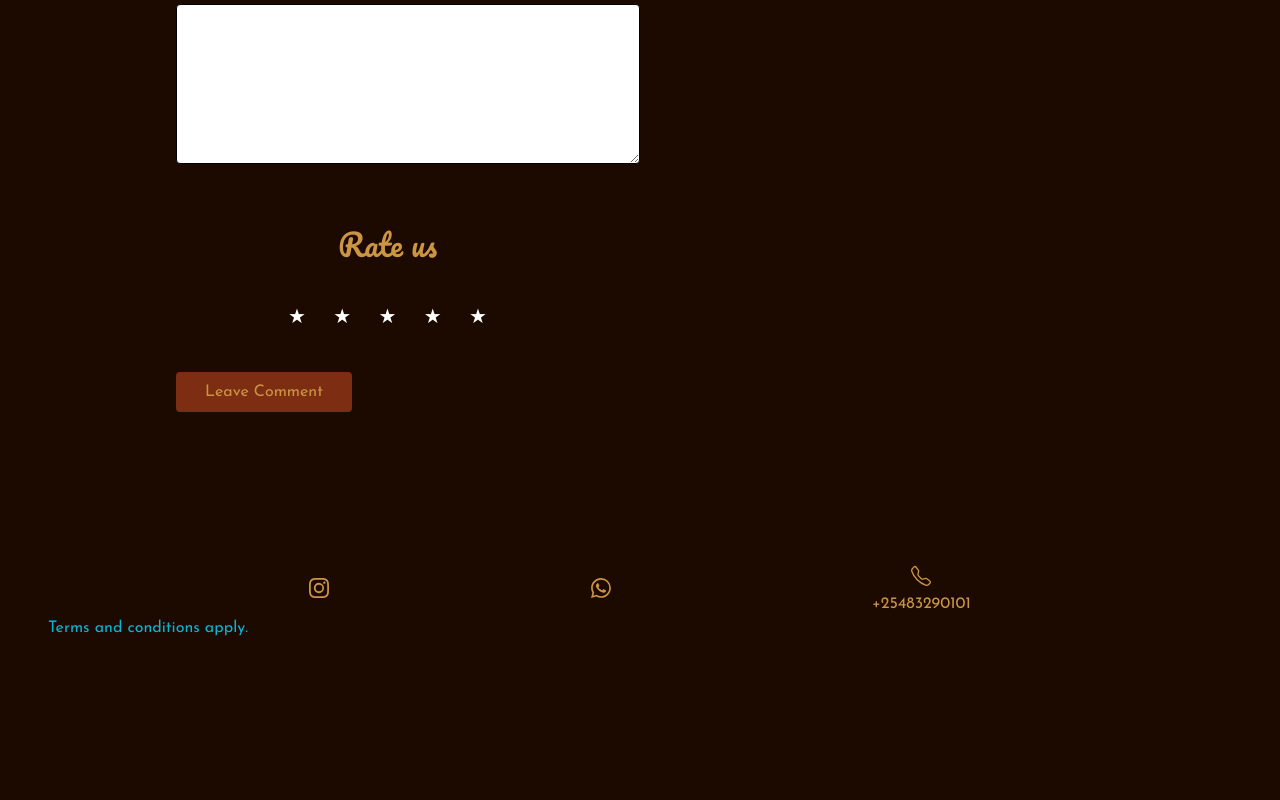
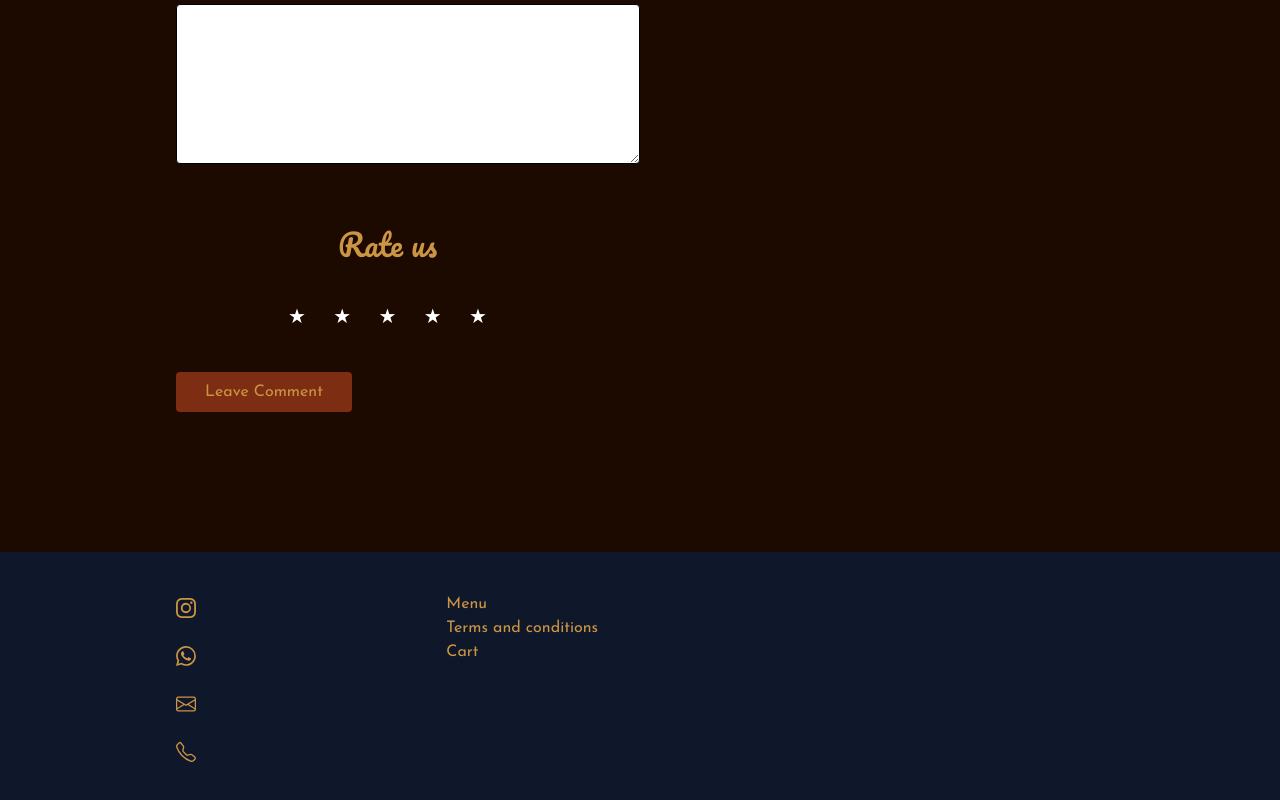
Before and after one commit to webala/cake-fairy, a Next.js app: page / in a window 1280 px wide. Shown: the part 2854-3654 px from the top of the page. Before the commit the page ends 3542 px from the top, so only its background shows below. Built offline with nearby package versions, Linux system fonts and the light colour scheme; no server answers; the database is empty.

Commit message:
footer updated to include site map

```diff
--- a/components/Footer.js
+++ b/components/Footer.js
@@ -1,20 +1,30 @@
 import Link from "next/link";
-import { BsInstagram, BsWhatsapp, BsTelephone } from "react-icons/bs";
+import { BsInstagram, BsWhatsapp, BsTelephone, BsEnvelope } from "react-icons/bs";
 function Footer() {
   return (
-    <div className="m-10 p-2 flex flex-col justify-evenly footer">
-      <div className="flex justify-evenly items-center">
-        <BsInstagram className="hover:animate-bounce h-8 text-xl cursor-pointer" />
-        <BsWhatsapp className="hover:animate-bounce h-8 text-xl cursor-pointer" />
-        <p className="flex flex-col items-center">
-          <BsTelephone className="hover:animate-bounce h-8 text-xl cursor-pointer relative top-3 right-10 sm:top-0 sm:right-0" />
-          <span className="invisible sm:visible"> +25483290101</span>
-        </p>
+    <div className="px-4 md:px-20 xl:px-44 flex footer w-full bg-slate-900 py-10">
+      <div className="flex flex-col justify-center items-start">
+        <div className="group flex justify-center items-center mb-4 cursor-pointer">
+          <BsInstagram className="group-hover:animate-bounce h-8 text-xl mr-4" />
+          <a className="invisible group-hover:visible hover:text-white" href="#">@cakefairy</a>
+        </div>
+        <div className="group flex justify-center items-center mb-4 cursor-pointer">
+          <BsWhatsapp className="group-hover:animate-bounce h-8 text-xl mr-4" />
+          <p className="invisible group-hover:visible"> +25483290101</p>
+        </div>
+        <div className="group flex justify-center items-center mb-4 cursor-pointer">
+          <BsEnvelope className="group-hover:animate-bounce h-8 text-xl mr-4" />
+          <p className="invisible group-hover:visible"> cakefairy@gmail.com</p>
+        </div>
+        <div className="group flex justify-center items-center mb-4 cursor-pointer">
+          <BsTelephone className="group-hover:animate-bounce h-8 text-xl mr-4" />
+          <p className="invisible group-hover:visible"> +25483290101</p>
+        </div>
       </div>
-      <div>
-        <Link href="/terms">
-          <p className="text-cyan-500 mr-2 cursor-pointer">Terms and conditions apply.</p>
-        </Link>
+      <div className="site-map flex flex-col relative left-20">
+        <Link href='/order'>Menu</Link>
+        <Link href="/terms">Terms and conditions</Link>
+        <Link href='/'>Cart</Link>
       </div>
     </div>
   );
```
